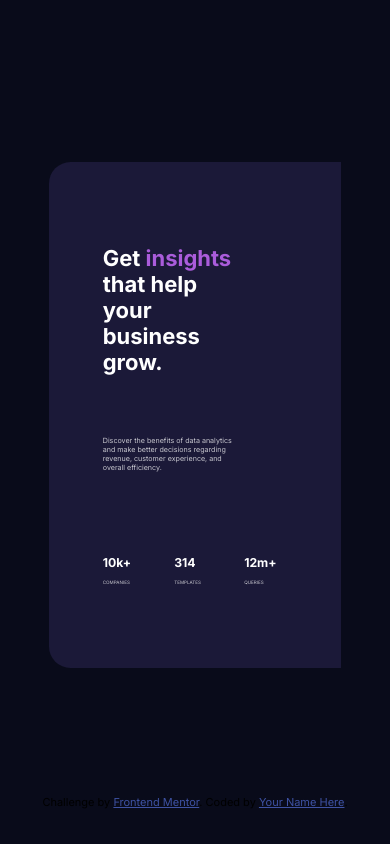
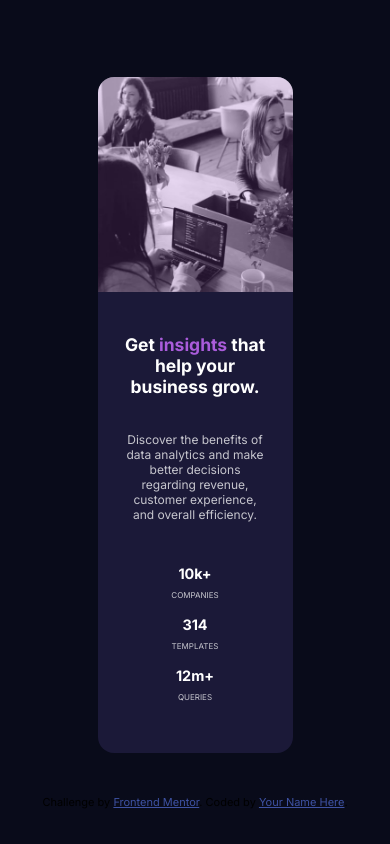
Before and after one commit to SaifN97/Status-preview-card, a plain HTML site: page index.html in a window 390 px wide. Drawn offline with Linux system fonts and the light colour scheme.

Commit message:
Added mobile version

```diff
--- a/styles/_card.scss
+++ b/styles/_card.scss
@@ -7,7 +7,7 @@
 }
 
 .left-section {
-  flex: 1 1 20rem;
+  flex: 1 1 40rem;
   display: flex;
   flex-direction: column;
   justify-content: space-evenly;
@@ -54,7 +54,7 @@
 }
 
 .right-section {
-  flex: 1 1 20rem;
+  flex: 1 1 40rem;
   position: relative;
 
   .image {
--- /dev/null
+++ b/styles/_mobile.scss
@@ -0,0 +1,54 @@
+@media (max-width: 1153px) {
+  html {
+    font-size: 50%;
+  }
+  .card {
+    flex-direction: column-reverse;
+    width: 50vw;
+    height: 80vh;
+  }
+
+  .left-section {
+    width: 100%;
+    flex: 2;
+    text-align: center;
+    padding: 2rem 1rem;
+    margin: 0;
+    border-radius: 0 0 2rem 2rem;
+    h1 {
+      padding: 0 2rem;
+    }
+    .heading-info {
+      margin: 1rem 0;
+      padding: 0 2rem;
+      font-size: 1.5rem;
+    }
+  }
+
+  .stats {
+    flex-direction: column;
+    .stat {
+      margin: 1rem 0rem;
+    }
+    .stats-heading {
+      font-size: 1.8rem;
+    }
+    .stats-info {
+      font-size: 1rem;
+    }
+  }
+
+  .right-section {
+    flex: 1;
+    .image {
+      border-radius: 2rem 2rem 0 0;
+      background: url("../images/image-header-mobile.jpg") center center/cover;
+      width: 100%;
+      height: 100%;
+    }
+    .overlay {
+      border-radius: 2rem 2rem 0 0;
+      background: rgba($color: $accent, $alpha: 0.2);
+    }
+  }
+}
--- a/styles/styles.scss
+++ b/styles/styles.scss
@@ -7,3 +7,4 @@ $stat-headings: hsla(0, 0%, 100%, 0.6);
 
 @import "global";
 @import "card";
+@import "mobile";
```
Also changed, not shown: styles/styles.css, 1 other file.
